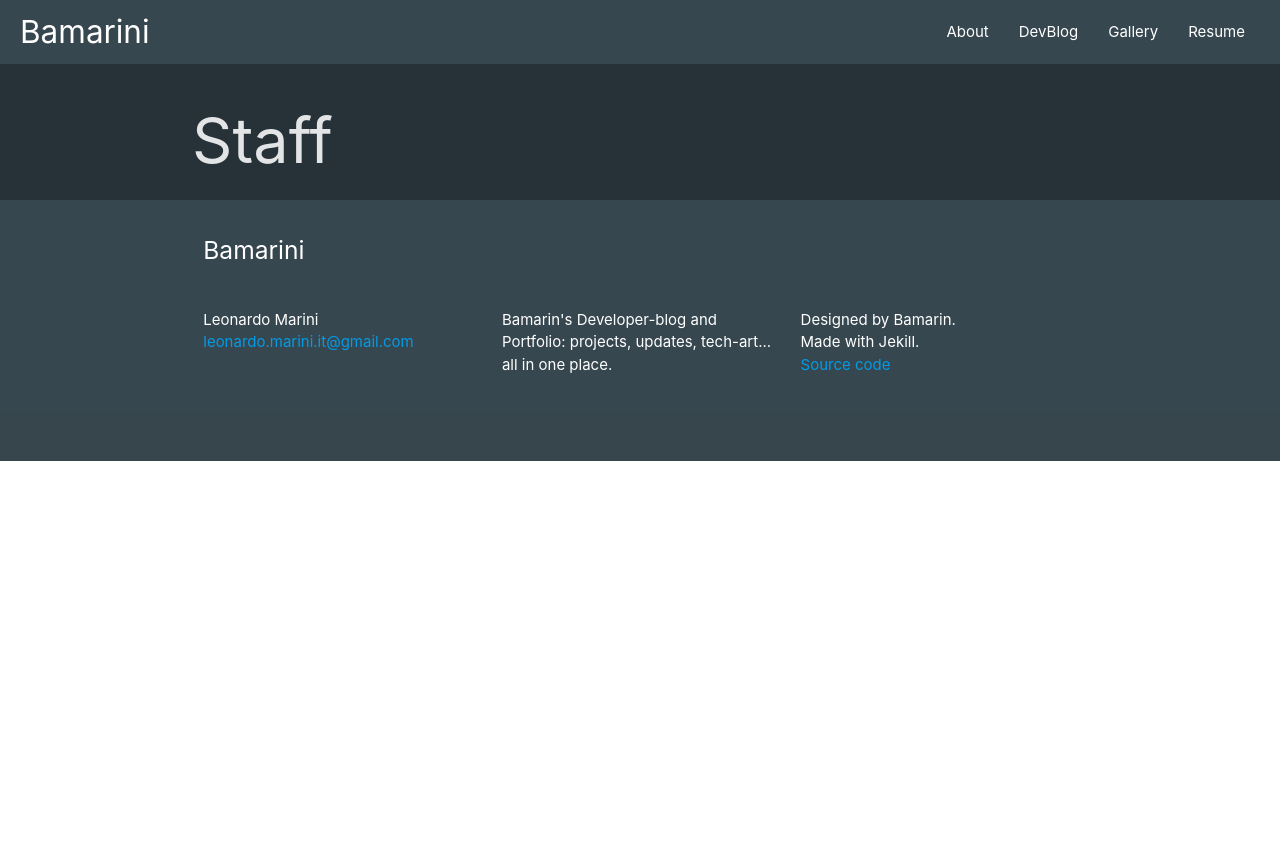
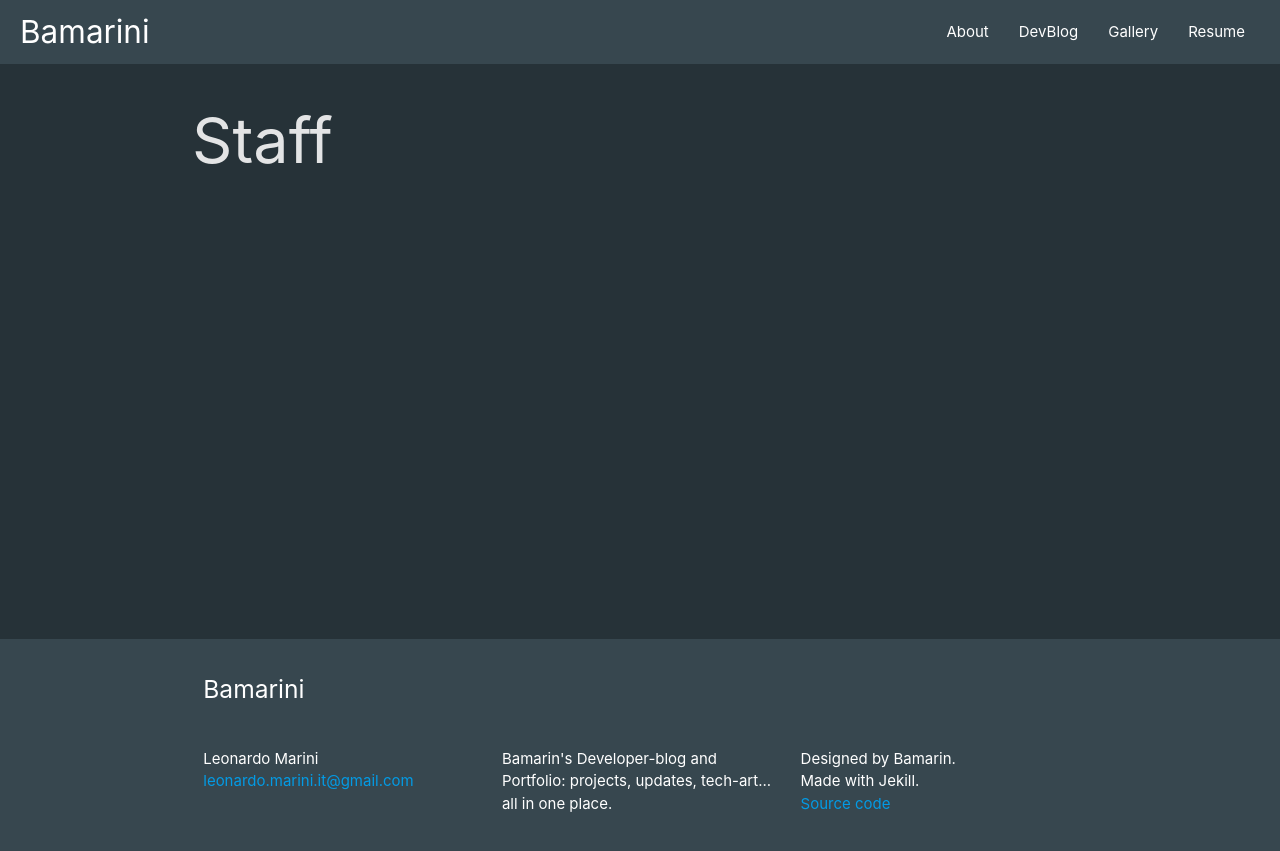
Before and after one commit to Bamarin/Bamarin.github.io, a Jekyll site: the page built from staff.html, in a window 1280 px wide. Shown: the top 851 px of the page. Built offline with Jekyll 4.4.1, drawn with Linux system fonts in a browser that asks for light colours.

Commit message:
sticky footer

```diff
--- a/assets/main.scss
+++ b/assets/main.scss
@@ -20,9 +20,16 @@
   padding: 0px 20px;
 }
 
+body {
+  display: flex;
+  min-height: 100vh;
+  flex-direction: column;
+}
+
 main {
   overflow-x: hidden;
   background-color: color("blue-grey", "darken-4");
+  flex: 1 0 auto;
 }
 
 .tag {
```
Also changed, not shown: about.md (+0 -1 lines).
